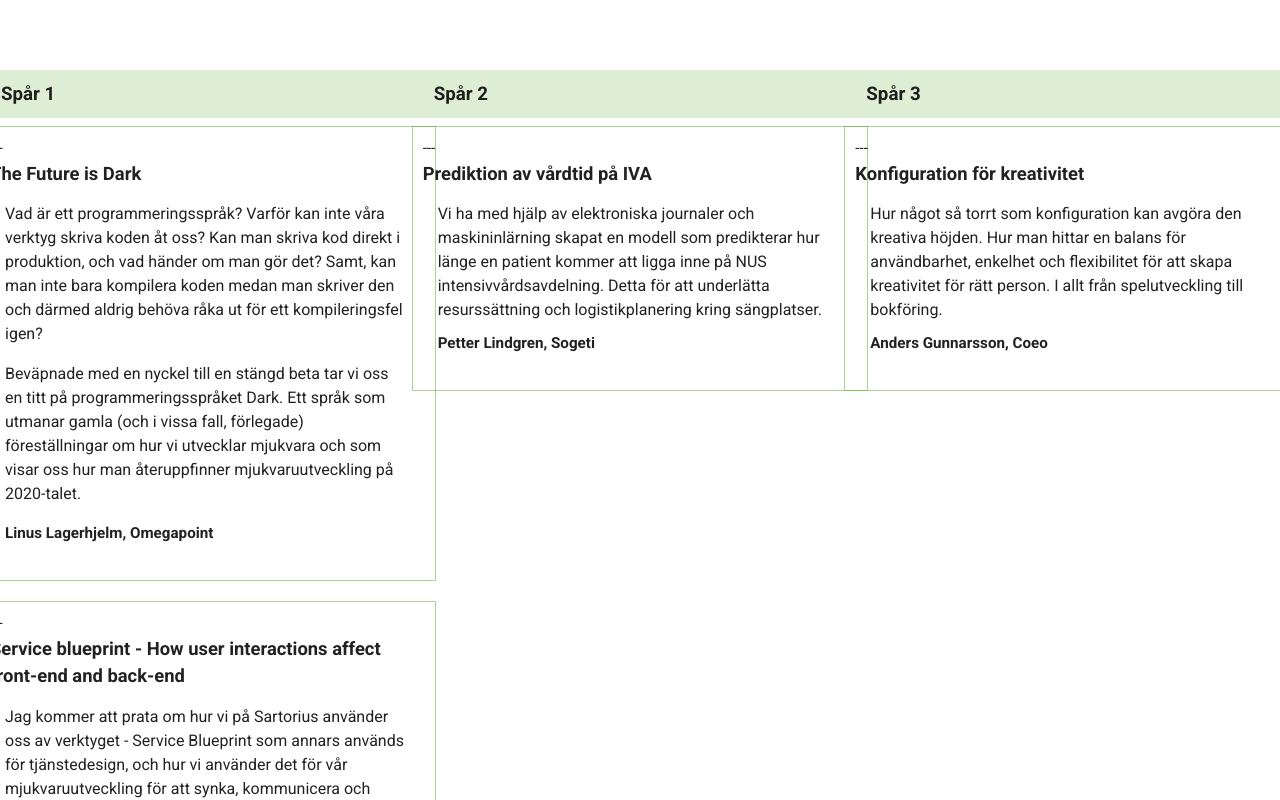
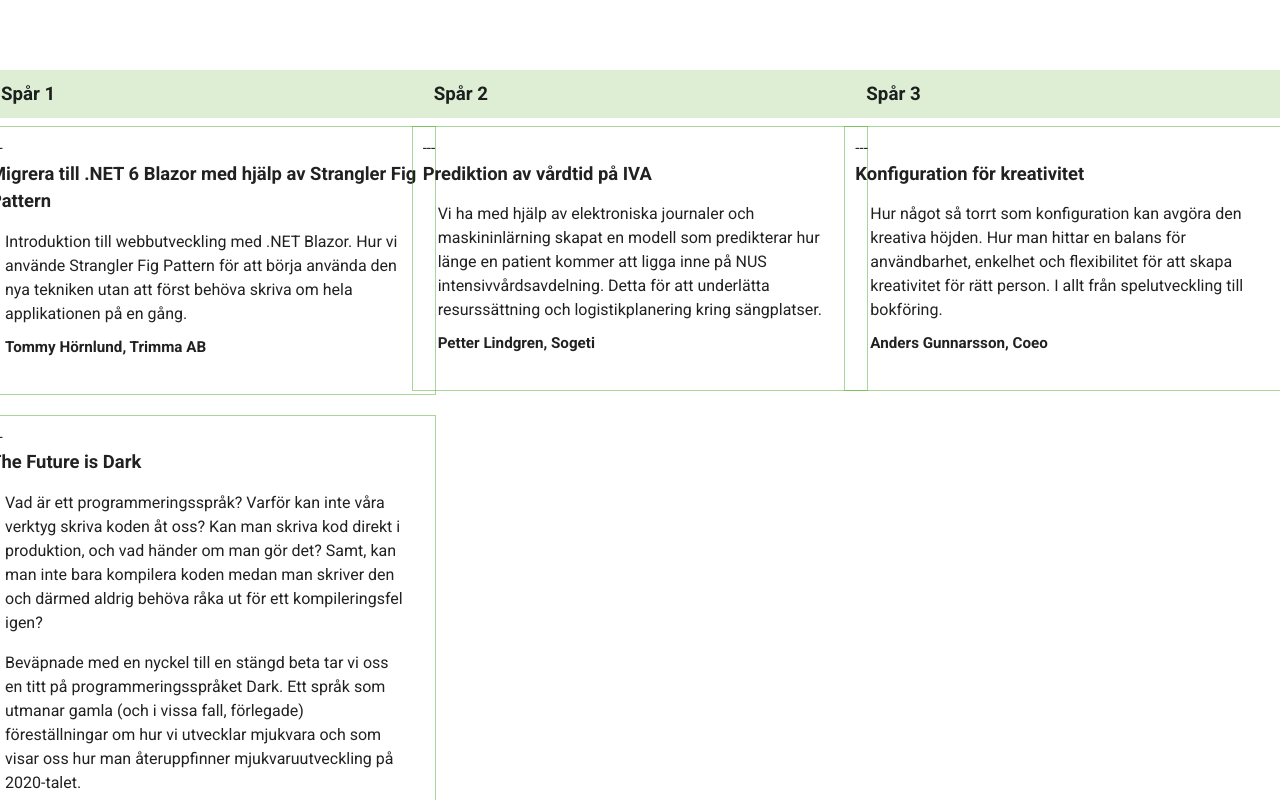
Before and after one commit to umedevkonferens/umedev, a Vue app: page /program in a window 1280 px wide. Shown: the part 2080-2880 px from the top of the page. Built offline with nearby package versions, Linux system fonts and the light colour scheme; what vuefire would draw is missing.

Commit message:
Lagt till Strangler pattern

```diff
--- a/src/views/Program.vue
+++ b/src/views/Program.vue
@@ -113,6 +113,18 @@
               <!-- TRACK 1 -->
               <div class="track">
                 <h3 class="track-heading">Spår 1</h3>
+                <div class="row">
+                  <span class="time">---</span>
+                  <h4>Migrera till .NET 6 Blazor med hjälp av Strangler Fig Pattern</h4>
+                  <span class="content">
+                    <p class="program-description">
+                      Introduktion till webbutveckling med .NET Blazor. Hur vi använde Strangler Fig Pattern för att börja använda den nya tekniken utan att först behöva skriva om hela applikationen på en gång.
+                    </p>
+                    <span class="speaker">
+                      Tommy Hörnlund, Trimma AB
+                    </span>
+                  </span>
+                </div>
                 <div class="row">
                   <span class="time">---</span>
                   <h4>The Future is Dark</h4>
```
